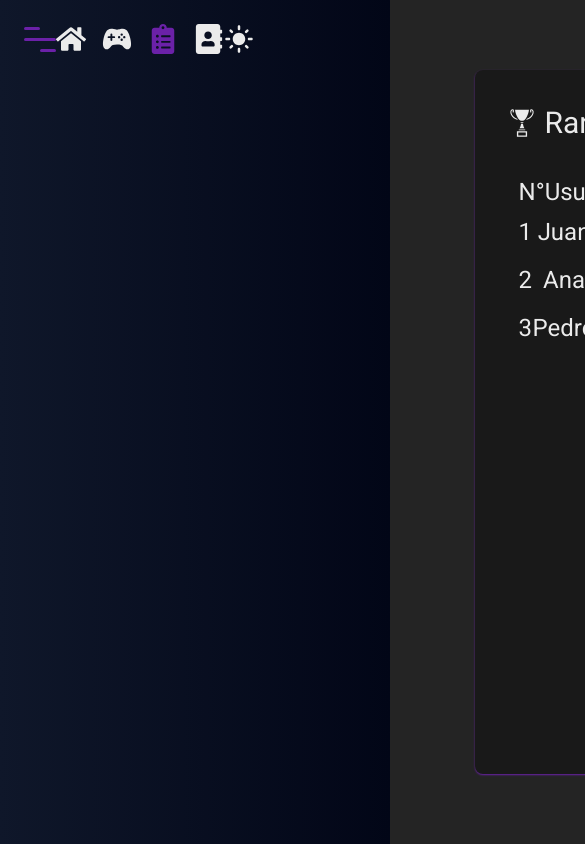
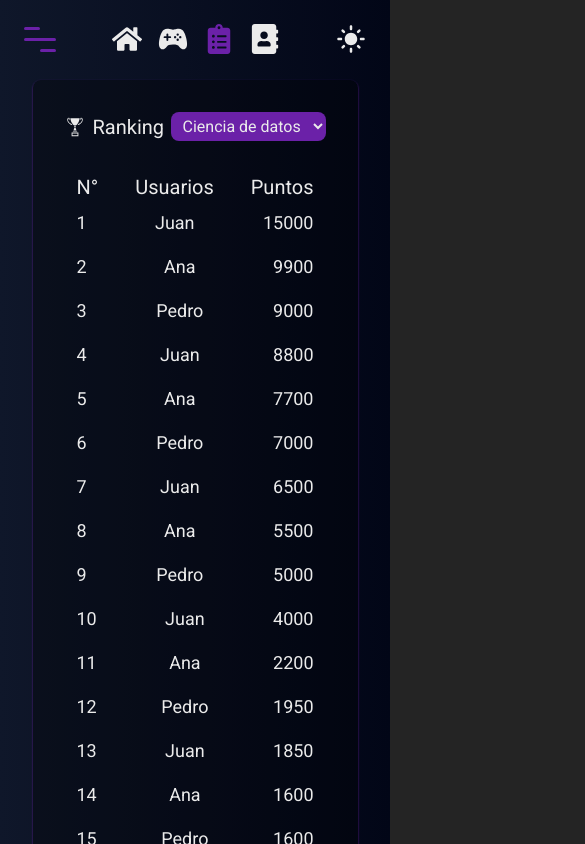
Before and after one commit to FatuKING/devquiz, a React (Vite) app: page /ranking in a window 390 px wide. Shown: the top 844 px of the page, 585 px wide, since content can reach past the window. Built offline with nearby package versions, Linux system fonts and the light colour scheme.

Commit message:
Responsive Contact, Ranking, Ladding

```diff
--- a/public/ranking.json
+++ b/public/ranking.json
@@ -3,9 +3,30 @@
     {
       "categoria": "cienciaDeDatos",
       "puestos": [
-        { "puesto": 1, "usuario": "Juan", "puntos": 1500 },
-        { "puesto": 2, "usuario": "Ana", "puntos": 1400 },
-        { "puesto": 3, "usuario": "Pedro", "puntos": 1300 }
+        { "puesto": 1, "usuario": "Juan", "puntos": 15000 },
+        { "puesto": 2, "usuario": "Ana", "puntos": 9900 },
+        { "puesto": 3, "usuario": "Pedro", "puntos": 9000 },
+        { "puesto": 4, "usuario": "Juan", "puntos": 8800 },
+        { "puesto": 5, "usuario": "Ana", "puntos": 7700 },
+        { "puesto": 6, "usuario": "Pedro", "puntos": 7000 },
+        { "puesto": 7, "usuario": "Juan", "puntos": 6500 },
+        { "puesto": 8, "usuario": "Ana", "puntos": 5500 },
+        { "puesto": 9, "usuario": "Pedro", "puntos": 5000 },
+        { "puesto": 10, "usuario": "Juan", "puntos": 4000 },
+        { "puesto": 11, "usuario": "Ana", "puntos": 2200 },
+        { "puesto": 12, "usuario": "Pedro", "puntos": 1950 },
+        { "puesto": 13, "usuario": "Juan", "puntos": 1850 },
+        { "puesto": 14, "usuario": "Ana", "puntos": 1600 },
+        { "puesto": 15, "usuario": "Pedro", "puntos": 1600 },
+        { "puesto": 16, "usuario": "Juan", "puntos": 1500 },
+        { "puesto": 17, "usuario": "Ana", "puntos": 1430 },
+        { "puesto": 18, "usuario": "Pedro", "puntos": 1299 },
+        { "puesto": 19, "usuario": "Juan", "puntos": 1255 },
+        { "puesto": 20, "usuario": "Ana", "puntos": 1230 },
+        { "puesto": 21, "usuario": "Pedro", "puntos": 1220 },
+        { "puesto": 22, "usuario": "Juan", "puntos": 1150 },
+        { "puesto": 23, "usuario": "Ana", "puntos": 1100 },
+        { "puesto": 24, "usuario": "Pedro", "puntos": 1000 }
       ]
     },
     {
--- a/src/components/TextBlock.jsx
+++ b/src/components/TextBlock.jsx
@@ -2,9 +2,9 @@ export function TextBlock ({ title, text }) {
   return (
     <>
       <article className='flex flex-col gap-8'>
-        <h2 className='text-xl md:text-3xl xl:text-4xl font-bold text-purple-600'>{title}</h2>
+        <h2 className='text-2xl md:text-3xl xl:text-4xl font-bold text-purple-600'>{title}</h2>
 
-        <p className='text-base md:text-xl xl:text-2xl text-light-text dark:text-dark-text w-4/5 font-semibold'>{text}</p>
+        <p className='text-base md:text-xl xl:text-2xl text-light-text dark:text-dark-text w-[87%] sm:w-4/5 font-semibold'>{text}</p>
       </article>
 
     </>
--- a/src/index.css
+++ b/src/index.css
@@ -36,3 +36,19 @@
 body {
   font-family: 'Roboto', sans-serif;
 }
+
+@media (max-width: 1024px) {
+  #root{
+    width: 100vw;
+    height: 100vh;
+    position: absolute;
+  }
+}
+
+@media (max-width: 640px) {
+  #root{
+    width: 100vw;
+    height: 1050px;
+    position: absolute;
+  }
+}
--- a/src/pages/Contact.jsx
+++ b/src/pages/Contact.jsx
@@ -7,8 +7,8 @@ export function Contact () {
     <>
       <main className='flex flex-col gap-10 lg:gap-0 lg:flex-row w-full h-full bg-gradient-to-r from-slate-100 to-slate-300 dark:from-slate-900 dark:to-slate-950'>
         <Navbar />
-        <section className='flex justify-center items-center w-11/12 sm:w-full lg:ml-40 lg:w-3/4'>
-          <div className='flex flex-col w-11/12 sm:w-auto gap-10 md:gap-20'>
+        <section className='flex justify-center items-center lg:w-full'>
+          <div className='flex flex-col gap-10 w-10/12 sm:w-11/12 lg:w-3/4 lg:justify-center'>
             <TextBlock
               title='¡¡Cuenta tu experiencia!!'
               text='Tu opinión es clave. Cuéntanos cómo ha sido tu experiencia utilizando DevQuiz.'
--- a/src/pages/Game.jsx
+++ b/src/pages/Game.jsx
@@ -9,9 +9,9 @@ export function Game () {
 
   return (
     <>
-      <main className='flex w-full h-full bg-gradient-to-r from-slate-100 to-slate-300 dark:from-slate-900 dark:to-slate-950'>
+      <main className='flex flex-col gap-10 lg:gap-0 lg:flex-row w-full h-full bg-gradient-to-r from-slate-100 to-slate-300 dark:from-slate-900 dark:to-slate-950'>
         <Navbar />
-        <section className='flex justify-center items-center w-full'>
+        <section className='flex justify-center items-center lg:w-full'>
 
           {gameStarted
             ? <Question />
--- a/src/pages/Ladding.jsx
+++ b/src/pages/Ladding.jsx
@@ -5,10 +5,10 @@ import { TextBlock } from '../components/TextBlock.jsx'
 export function Ladding () {
   return (
     <>
-      <main className='flex w-full min-h-screen bg-gradient-to-r from-slate-100 to-slate-300 dark:from-slate-900 dark:to-slate-950'>
+      <main className='flex flex-col gap-10 lg:gap-0 lg:flex-row w-full h-full bg-gradient-to-r from-slate-100 to-slate-300 dark:from-slate-900 dark:to-slate-950'>
         <Navbar />
-        <section className='flex flex-col justify-center items-center ml-80 w-3/4'>
-          <article className='flex flex-col justify-center items-center gap-20 w-full'>
+        <section className='flex justify-center items-center lg:w-full'>
+          <article className='flex flex-col justify-center items-center gap-20 w-11/12 lg:w-3/4'>
             <section className='flex flex-col gap-10'>
               <TextBlock
                 title='Desafía y Mejora tus Conocimientos'
@@ -16,7 +16,7 @@ export function Ladding () {
               />
               <Link
                 to='/game'
-                className='bg-purple-500 dark:bg-purple-800 hover:dark:bg-purple-900 hover:bg-purple-500/90 rounded p-2 w-40 text-center font-semibold text-xl'
+                className='bg-purple-500 dark:bg-purple-800 hover:dark:bg-purple-900 hover:bg-purple-500/90 rounded p-1 md:p-2 w-40 text-center font-semibold text-lg md:text-xl'
               >
                 Empieza Ahora
               </Link>
--- a/src/pages/Ranking.jsx
+++ b/src/pages/Ranking.jsx
@@ -9,22 +9,22 @@ export function Ranking () {
 
   return (
     <>
-      <main className='flex w-full h-full bg-gradient-to-r from-slate-100 to-slate-300 dark:from-slate-900 dark:to-slate-950'>
+      <main className='flex flex-col lg:flex-row w-full h-full bg-gradient-to-r from-slate-100 to-slate-300 dark:from-slate-900 dark:to-slate-950'>
         <Navbar />
-        <section className='flex flex-col justify-center ml-40 items-center w-3/4 gap-20'>
-          <article className='bg-white/30 dark:bg-black/30 dark:text-dark-text text-light-text rounded-lg p-8 w-3/4 h-5/6 shadow-sm shadow-black dark:shadow-purple-800'>
+        <section className='flex justify-center items-center lg:w-full'>
+          <article className='bg-white/30 dark:bg-black/30 dark:text-dark-text text-light-text rounded-lg p-8 pb-0 w-10/12 sm:w-11/12 lg:w-3/4 h-full lg:h-5/6 shadow-sm shadow-black dark:shadow-purple-800'>
             <div className='flex justify-between'>
-              <h1 className='flex items-center gap-2 text-3xl font-semibold'><GiTrophyCup /> Ranking</h1>
+              <h1 className='flex items-center gap-2 text-xl sm:text-3xl font-semibold'><GiTrophyCup /> Ranking</h1>
 
-              <select className='p-2 px-3 text-xl text-light-text bg-purple-500 dark:text-dark-text dark:bg-purple-800 font-semibold' onChange={(e) => dispatch({ type: 'changeCategory', payload: e.target.value })} name='category'>
-                <option className='text-lg font-semibold' value='cienciaDeDatos'>Ciencia de datos</option>
-                <option className='text-lg font-semibold' value='diseñoWeb'>Diseño web</option>
-                <option className='text-lg font-semibold' value='programacion'>Programación</option>
+              <select className='p-1 px-2 text-base sm:text-xl text-light-text bg-purple-500 dark:text-dark-text dark:bg-purple-800 font-semibold rounded-lg' onChange={(e) => dispatch({ type: 'changeCategory', payload: e.target.value })} name='category'>
+                <option className='text-sm sm:text-lg font-semibold rounded-lg' value='cienciaDeDatos'>Ciencia de datos</option>
+                <option className='text-sm sm:text-lg font-semibold' value='diseñoWeb'>Diseño web</option>
+                <option className='text-sm sm:text-lg font-semibold' value='programacion'>Programación</option>
               </select>
             </div>
-            <table className='flex flex-col w-full'>
+            <table className='flex flex-col w-full h-[800px] lg:h-[88%]'>
               <thead>
-                <tr className='flex justify-between pt-8 px-3 text-2xl'>
+                <tr className='flex justify-between pt-8 px-3 text-xl sm:text-2xl'>
                   <th>N°</th>
                   <th>Usuarios</th>
                   <th>Puntos</th>
@@ -35,7 +35,7 @@ export function Ranking () {
                 ? <div className='pt-40'>
                   <Loading />
                 </div>
-                : <tbody className='text-2xl'>
+                : <tbody className='text-lg sm:text-xl overflow-auto'>
                   {state.ranking.map((puesto, index) => (
                     <PlayerRow key={index} top={puesto.puesto} name={puesto.usuario} points={puesto.puntos} />
                   ))}
```
Also changed, not shown: src/components/Form.jsx (+8 -8 lines).
